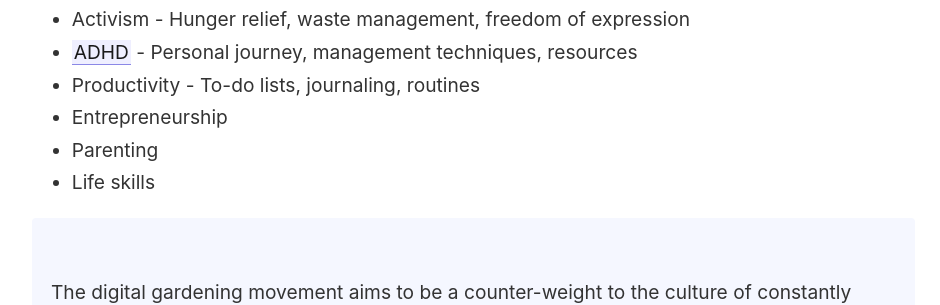
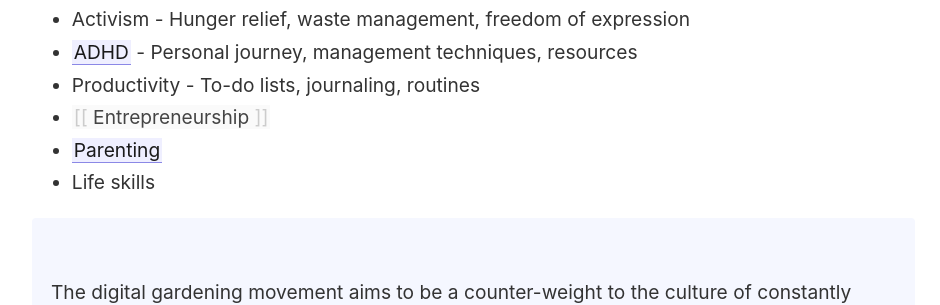
Before and after one commit to sharathcgeorge/digitalgarden, a Jekyll site: the page built from _pages/index.md, in a window 1280 px wide. Shown: the part 824-1129 px from the top of the page, without its empty margins (45-985 px from the left). Built offline with Jekyll 4.4.1, drawn with Linux system fonts in a browser that asks for light colours.

```diff
--- a/_pages/index.md
+++ b/_pages/index.md
@@ -24,8 +24,8 @@ These notes are written for me and not you, but I would be happy if you find val
 - Activism - Hunger relief, waste management, freedom of expression
 - [[ADHD]] - Personal journey, management techniques, resources
 - Productivity - To-do lists, journaling, routines
-- Entrepreneurship
-- Parenting
+- [[Entrepreneurship]]
+- [[Parenting]]
 - Life skills
 
 <p style="padding: 3em 1em; background: #f5f7ff; border-radius: 4px;">
```
